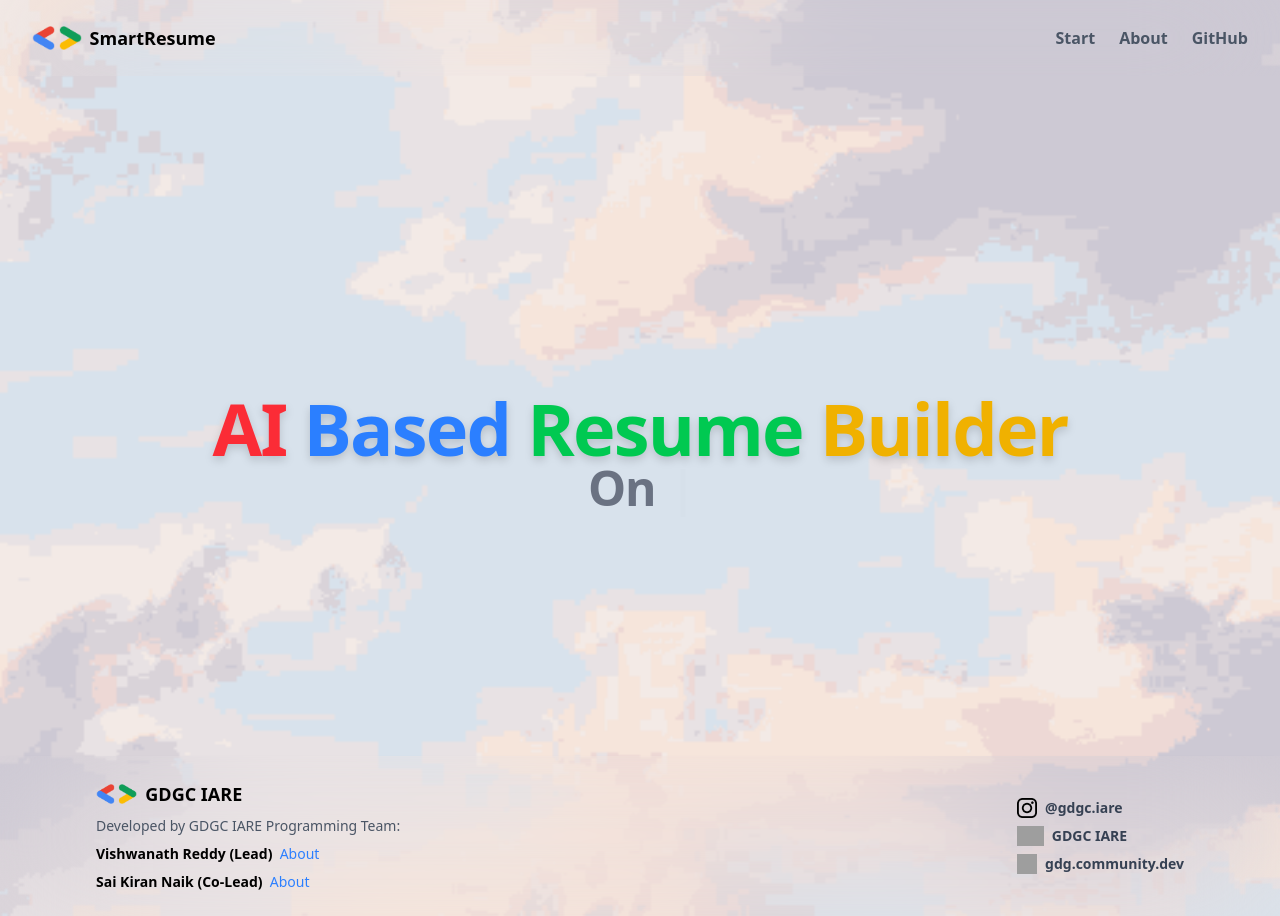
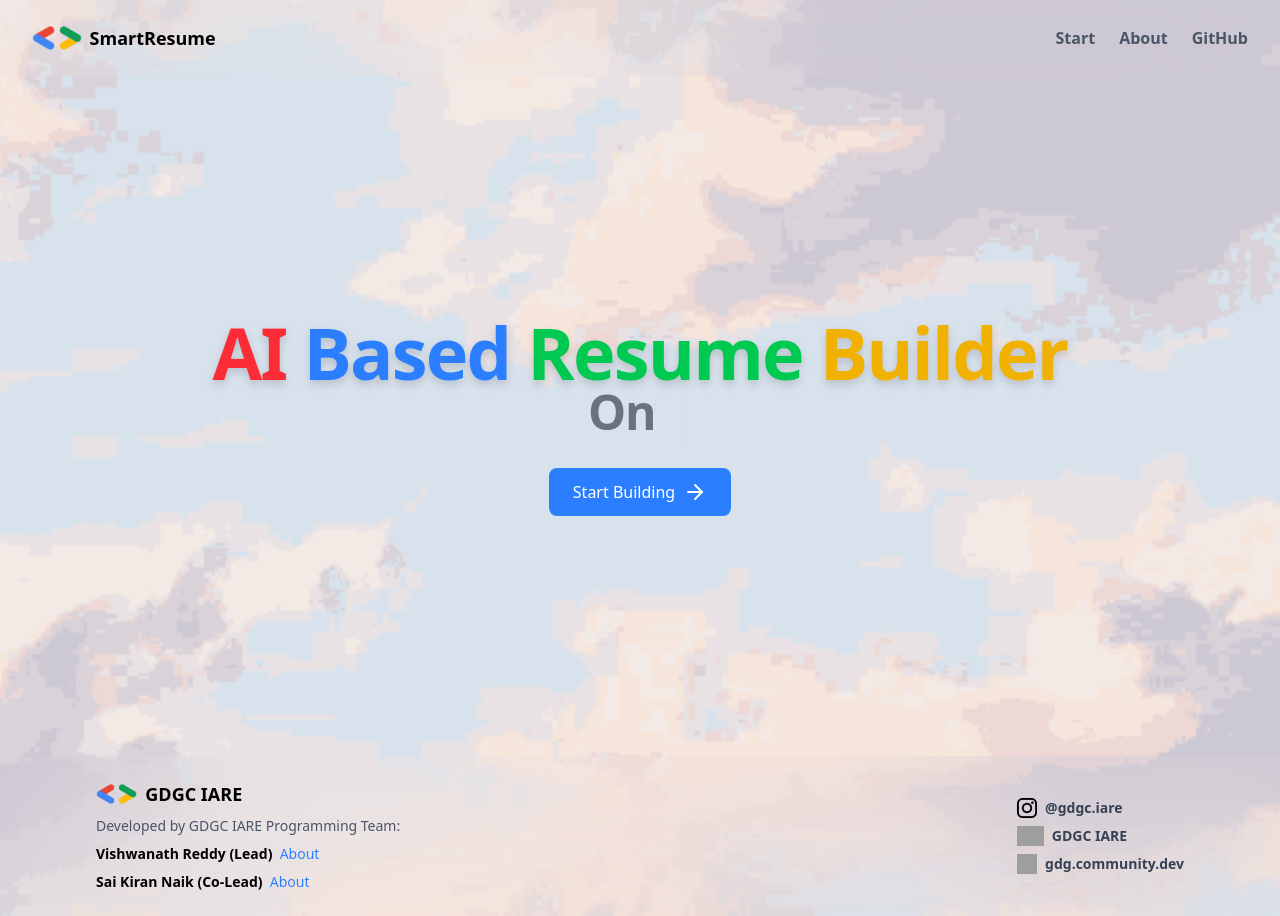
Before and after one commit to SaiKiranNaik03/Resume_Builder_gdg, a React (Vite) app: page / in a window 1280 px wide. Built offline with nearby package versions, Linux system fonts and the light colour scheme; no server answers; grey boxes are pictures that could not be loaded.

Commit message:
add blur effect

```diff
--- a/src/Components/Hero.jsx
+++ b/src/Components/Hero.jsx
@@ -1,10 +1,11 @@
 import React from "react";
 import { Typewriter } from "react-simple-typewriter";
+import { Link } from "react-router-dom";
+import { ArrowRight } from "lucide-react";
 const Hero = () => {
   return (
     <div className="text-center h-[85vh] flex flex-col justify-center items-center">
       <h1 className="text-5xl font-semibold tracking-tight text-balance text-gray-900 sm:text-7xl drop-shadow-lg">
-        <br />
         <span className="text-red-500">AI</span>{" "}
         <span className="text-blue-500">Based</span>{" "}
         <span className="text-green-500">Resume</span>{" "}
@@ -19,6 +20,13 @@ const Hero = () => {
           cursor
         />
       </div>
+      <Link
+        to="/input"
+        className="group mt-8 bg-blue-500 text-white px-6 py-3 rounded-lg hover:bg-blue-600 transition-all flex items-center justify-evenly space-x-2 gap-2 "
+      >
+        Start Building
+        <ArrowRight size={24} />
+      </Link>
     </div>
   );
 };
--- a/src/service/geminiResponse.js
+++ b/src/service/geminiResponse.js
@@ -1,6 +1,6 @@
 import { GoogleGenerativeAI } from "@google/generative-ai";
 const API_KEY = import.meta.env.VITE_GEMINI_API_KEY; // Correct environment variable
-const delay = (ms) => new Promise((resolve) => setTimeout(resolve, ms));
+
 async function geminiResponse(prompt) {
   console.log("Function called with prompt:", prompt);
 
```
